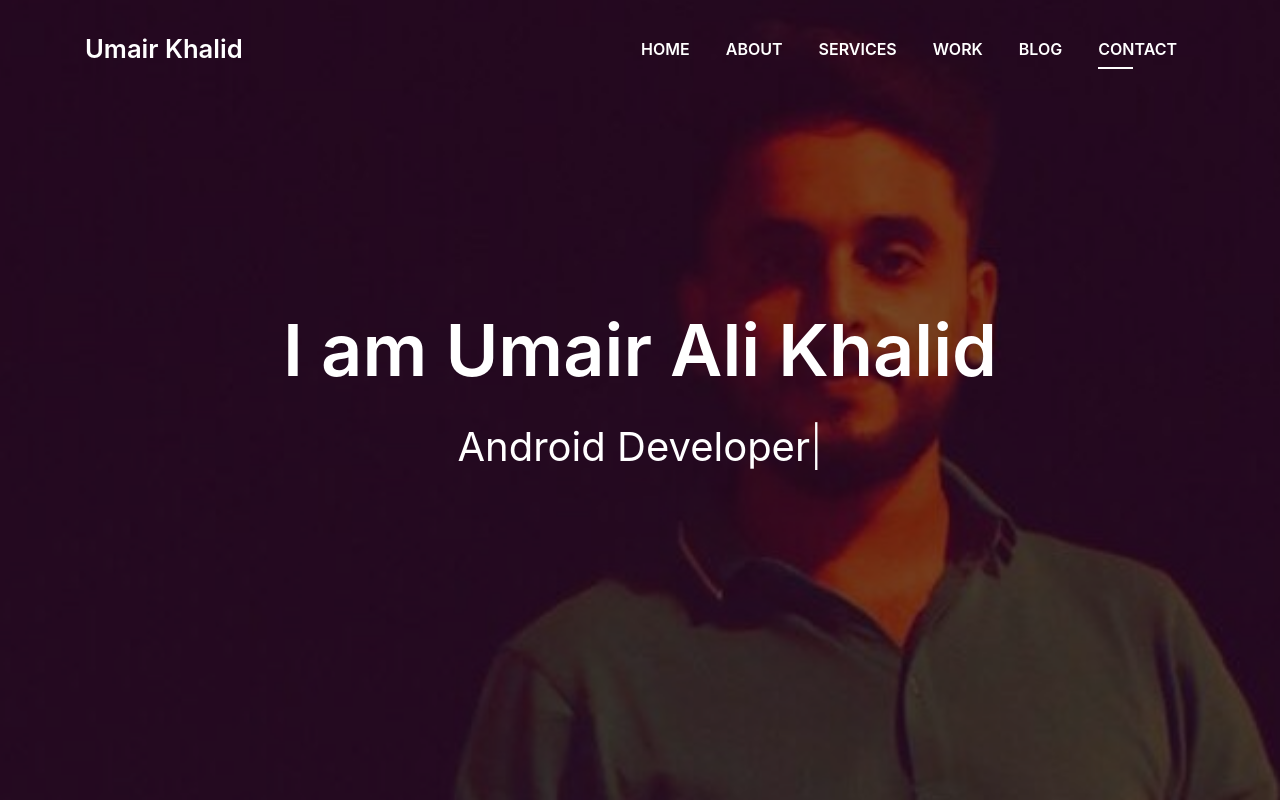
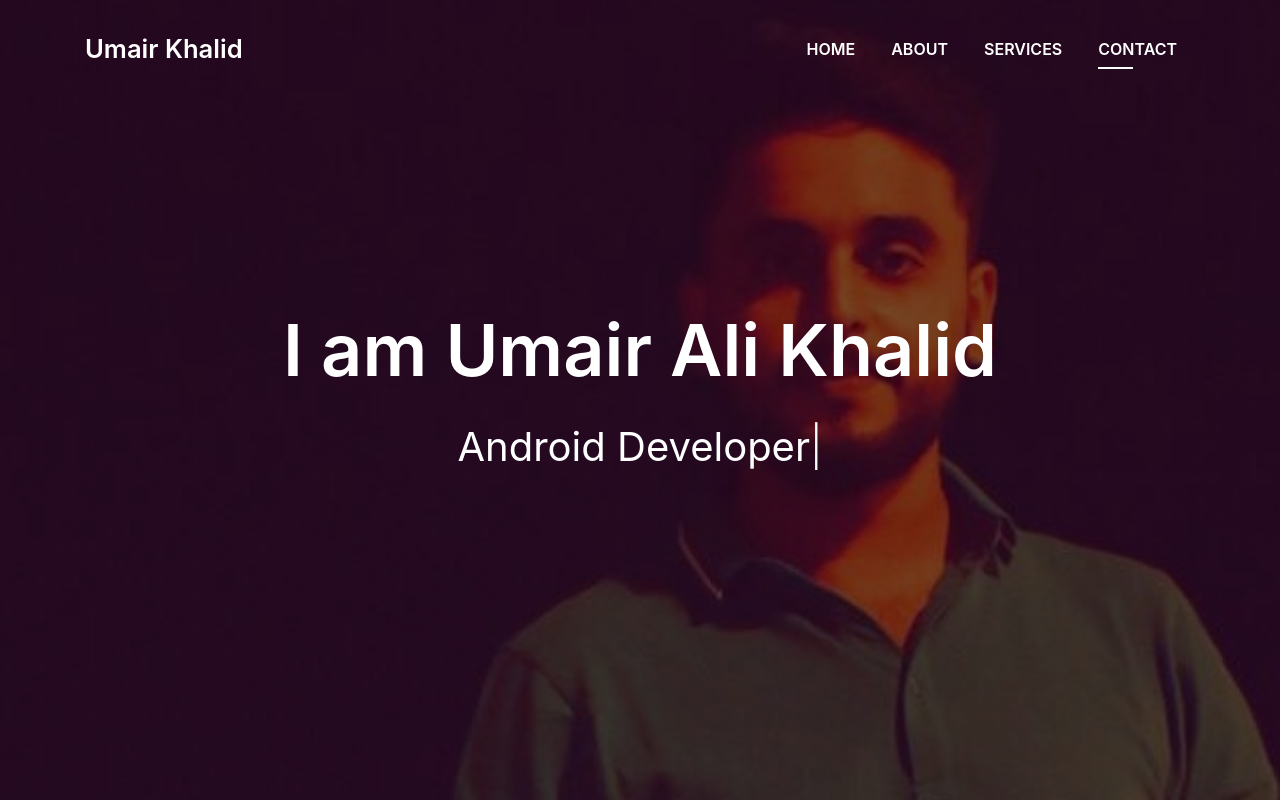
Before and after one commit to UmairKhalid786/UmairKhalid786.github.io, a plain HTML site: page index.html in a window 1280 px wide. Shown: the top 800 px of the page. Drawn offline with Linux system fonts and the light colour scheme; files whose address does not match are found by name.

Commit message:
Index page changes

```diff
--- a/index.html
+++ b/index.html
@@ -49,12 +49,12 @@
           <li class="nav-item">
             <a class="nav-link js-scroll" href="#service">Services</a>
           </li>
-          <li class="nav-item">
+          <!-- <li class="nav-item">
             <a class="nav-link js-scroll" href="#work">Work</a>
-          </li>
-          <li class="nav-item">
+          </li> -->
+          <!-- <li class="nav-item">
             <a class="nav-link js-scroll" href="#blog">Blog</a>
-          </li>
+          </li> -->
           <li class="nav-item">
             <a class="nav-link js-scroll" href="#contact">Contact</a>
           </li>
@@ -356,7 +356,7 @@
   </div>
 
   <!--/ Section Portfolio Star /-->
-  <section id="work" class="portfolio-mf sect-pt4 route">
+  <!-- <section id="work" class="portfolio-mf sect-pt4 route">
     <div class="container">
       <div class="row">
         <div class="col-sm-12">
@@ -519,7 +519,7 @@
 
       </div>
     </div>
-  </section>
+  </section> -->
   <!--/ Section Portfolio End /-->
 
   <!--/ Section Testimonials Star /-->
@@ -562,7 +562,7 @@
   </div>
 
   <!--/ Section Blog Star /-->
-  <section id="blog" class="blog-mf sect-pt4 route">
+  <!-- <section id="blog" class="blog-mf sect-pt4 route">
     <div class="container">
       <div class="row">
         <div class="col-sm-12">
@@ -673,7 +673,7 @@
         </div>
       </div>
     </div>
-  </section>
+  </section> -->
   <!--/ Section Blog End /-->
 
   <!--/ Section Contact-Footer Star /-->
```
